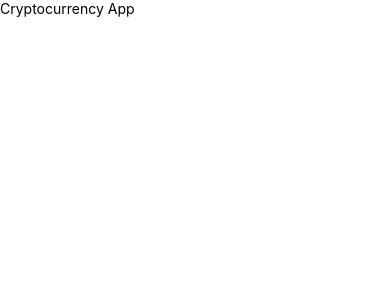
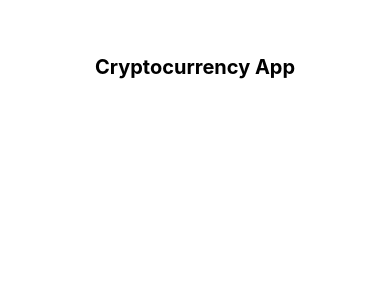
Before and after one commit to SaadBenn/Crypto-Currency, a React Native app: screen / in a window 390 px wide. Shown: the top 300 px of the page. Built offline with nearby package versions, Linux system fonts and the light colour scheme.

Commit message:
Connect stylesheet to the Header component

```diff
--- a/src/components/Header.js
+++ b/src/components/Header.js
@@ -4,8 +4,10 @@ import { View, Text, StyleSheet } from 'react-native';
 const Header = () => {
 	return (
 
-		<View>
-			<Text>Cryptocurrency App</Text>
+		<View style={headerContainer}>
+			<Text style={header}>
+				Cryptocurrency App
+			</Text>
 		</View>
 	)
 }
```
